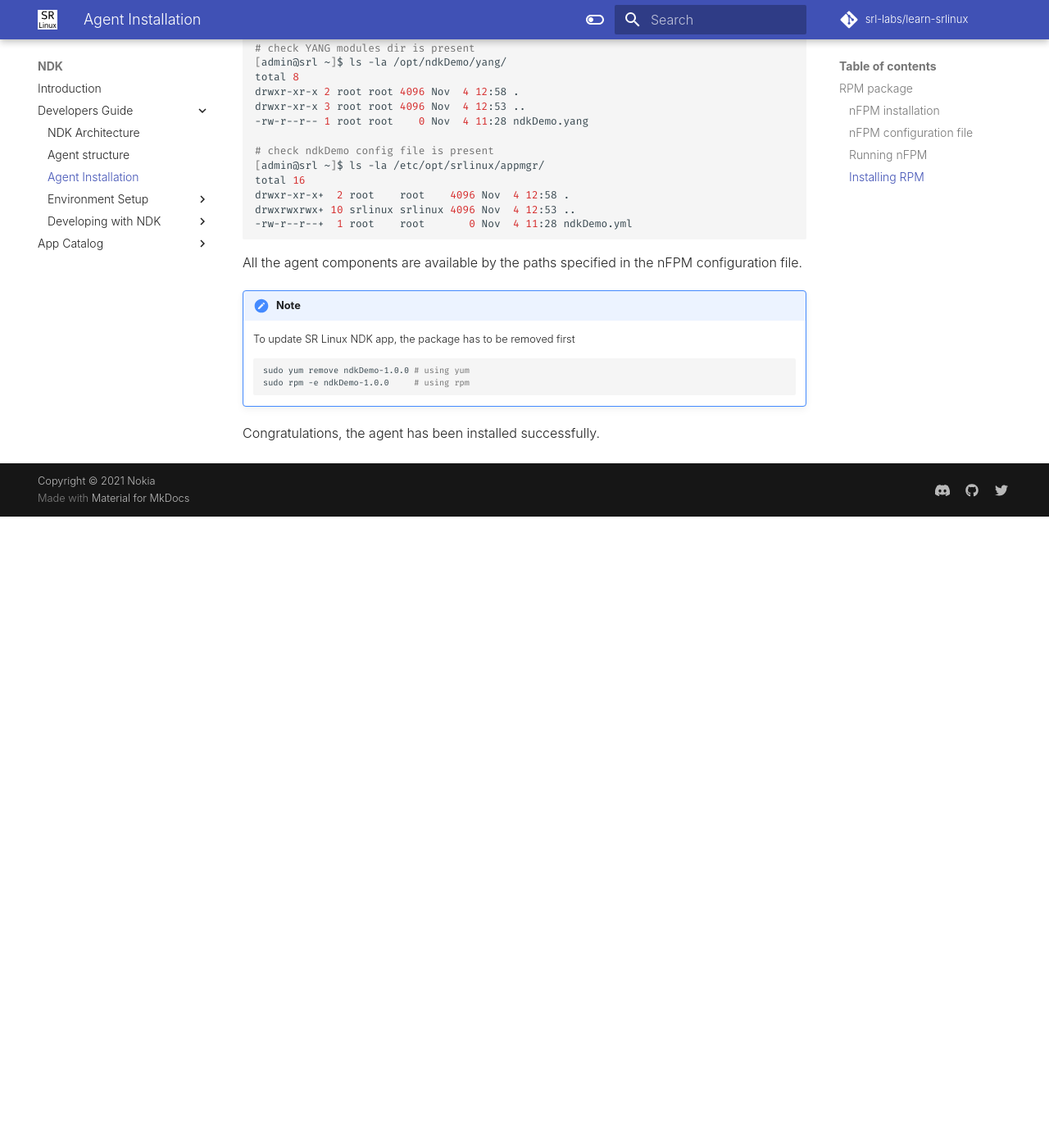
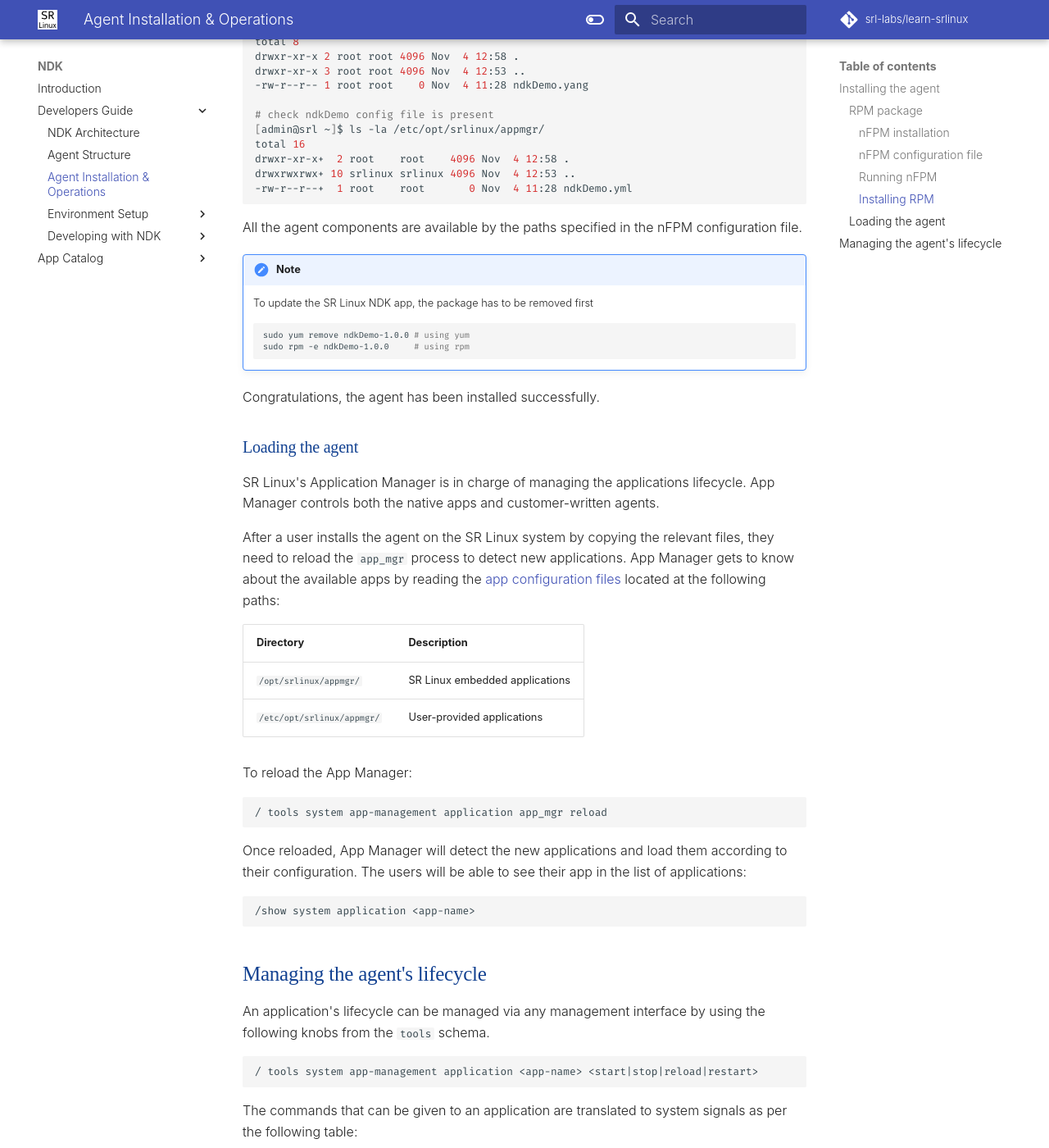
Before and after one commit to srl-labs/learn-srlinux, an MkDocs documentation site: the page built from docs/ndk/guide/agent-install-and-ops.md, in a window 1280 px wide and 1400 px high, scrolled down 3316 px. Shown: the whole window at 82% size. Built offline with MkDocs 1.6.1 and Material for MkDocs 9.7.7, drawn with Linux system fonts in a browser that asks for light colours; some web fonts are replaced; comment, search, counter and statistics services are not loaded; before the commit the page ends 3946 px from its top, so only the background shows below that; some of the changed text lies outside the part shown.

Commit message:
added app loading and lifecycle sections

````diff
--- a/docs/ndk/guide/agent-install.md
+++ b/docs/ndk/guide/agent-install-and-ops.md
@@ -1,3 +1,5 @@
+## Installing the agent
+
 The onboarding of an NDK agent onto the SR Linux system is simply a task of copying [the agent and its files](agent.md) over to the SR Linux filesystem and placing them in the relevant directories.
 
 This table summarizes an agent's components and the recommended locations to use.
@@ -18,15 +20,15 @@
 The first two options are easy to execute, but they are a bit more involved as the installers need to maintain the remote paths for the copy commands. When using the `rpm` option, though, it becomes less cumbersome to install the package. All the installers deal with is a single `.rpm` file and a copy command.
 Of course, the build process of the `rpm` package is still required, and we would like to explain this process in detail.
 
-## RPM package
+### RPM package
 One of the easiest ways to create an rpm, deb, or apk package is to use the [nFPM][nFPM] tool - a simple, 0-dependencies packager.
 
 The only thing that nFPM requires of a user is to create a configuration file with the general instructions on how to build a package, and the rest will be taken care of.
 
-### nFPM installation
+#### nFPM installation
 nFPM offers many [installation options](https://nfpm.goreleaser.com/install/) for all kinds of operating systems and environments. In the course of this guide, we will use the universal [nFPM docker image](https://nfpm.goreleaser.com/install/#running-with-docker).
 
-### nFPM configuration file
+#### nFPM configuration file
 nFPM configuration file is the way of letting nFPM know how to build a package for the software artifacts that users created.
 
 The complete list of options the `nfpm.yml` file can have is documented on the [project's site](https://nfpm.goreleaser.com/configuration/). Here we will have a look at the configuration file that is suitable for a typical NDK application written in Go.
@@ -52,7 +54,7 @@
     dst: /etc/opt/srlinux/appmgr/      # destination path of agent yml
 ```
 
-### Running nFPM
+#### Running nFPM
 When nFPM configuration and NDK agent files are present, proceed with building an `rpm` package.
 
 Consider the following file layout:
@@ -79,7 +81,7 @@
 
 This command will create `ndkDemo-1.0.0.x86_64.rpm` file in the current directory that can be copied over to the SR Linux system for installation.
 
-### Installing RPM
+#### Installing RPM
 Delivering the available rpm package to a fleet of SR Linux boxes can be done with any configuration management tools. For demo purposes, we will utilize the `scp` utility:
 
 ```bash
@@ -114,7 +116,7 @@
     ndkDemo-1.0.0-1.x86_64
     ```
 
-During the package installation, the agent related files are copied over to the relevant paths as stated in the nfpm config file:
+During the package installation, the agent related files are copied over to the relevant paths as stated in the nFPM config file:
 
 ```bash
 # check the executable location
@@ -139,7 +141,7 @@
 All the agent components are available by the paths specified in the nFPM configuration file.
 
 !!!note
-    To update SR Linux NDK app, the package has to be removed first
+    To update the SR Linux NDK app, the package has to be removed first
     ```bash
     sudo yum remove ndkDemo-1.0.0 # using yum
     sudo rpm -e ndkDemo-1.0.0     # using rpm
@@ -147,4 +149,43 @@
 
 Congratulations, the agent has been installed successfully.
 
+### Loading the agent
+SR Linux's Application Manager is in charge of managing the applications lifecycle. App Manager controls both the native apps and customer-written agents.
+
+After a user installs the agent on the SR Linux system by copying the relevant files, they need to reload the `app_mgr` process to detect new applications. App Manager gets to know about the available apps by reading the [app configuration files](agent.md#configuration-file) located at the following paths:
+
+| Directory                  | Description                    |
+| -------------------------- | ------------------------------ |
+| `/opt/srlinux/appmgr/`     | SR Linux embedded applications |
+| `/etc/opt/srlinux/appmgr/` | User-provided applications     |
+
+To reload the App Manager:
+
+```
+/ tools system app-management application app_mgr reload
+```
+
+Once reloaded, App Manager will detect the new applications and load them according to their configuration. The users will be able to see their app in the list of applications:
+
+```
+/show system application <app-name>
+```
+
+## Managing the agent's lifecycle
+An application's lifecycle can be managed via any management interface by using the following knobs from the `tools` schema.
+
+```
+/ tools system app-management application <app-name> <start|stop|reload|restart>
+```
+
+The commands that can be given to an application are translated to system signals as per the following table:
+
+| Command  | Description                                                                                                                                |
+| -------- | ------------------------------------------------------------------------------------------------------------------------------------------ |
+| `start`  | Executes the application                                                                                                                   |
+| `reload` | Send `SIGHUP` signal to the app. This signal can be handled by the app and reload its config and change initialization values if necessary |
+| `stop`   | Send `SIGTERM` signal to the app. The app should handle this signal and exit gracefully                                                    |
+| `quit`   | Send `SIGQUIT` signal to the app. Default behavior is to terminate the process and dump core info                                          |
+| `kill`   | Send `SIGKILL` signal to the app. Kills the process without any cleanup                                                                    |
+
 [nFPM]: https://nfpm.goreleaser.com/
--- a/mkdocs.yml
+++ b/mkdocs.yml
@@ -20,8 +20,8 @@
       - Introduction: ndk/intro.md
       - Developers Guide:
           - NDK Architecture: ndk/guide/architecture.md
-          - Agent structure: ndk/guide/agent.md
-          - Agent Installation: ndk/guide/agent-install.md
+          - Agent Structure: ndk/guide/agent.md
+          - Agent Installation & Operations: ndk/guide/agent-install-and-ops.md
           - Environment Setup:
               - Go: ndk/guide/env/go.md
               - Python: ndk/guide/env/python.md
````
Also changed, not shown: 1 other file.
